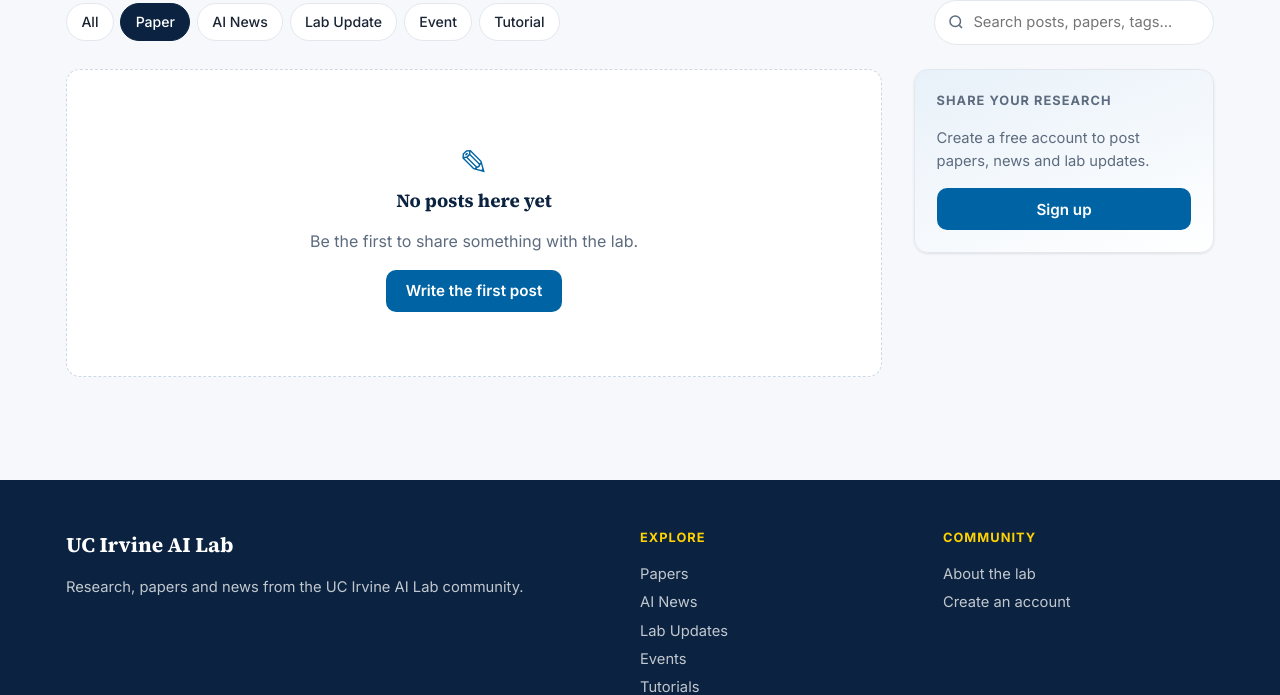
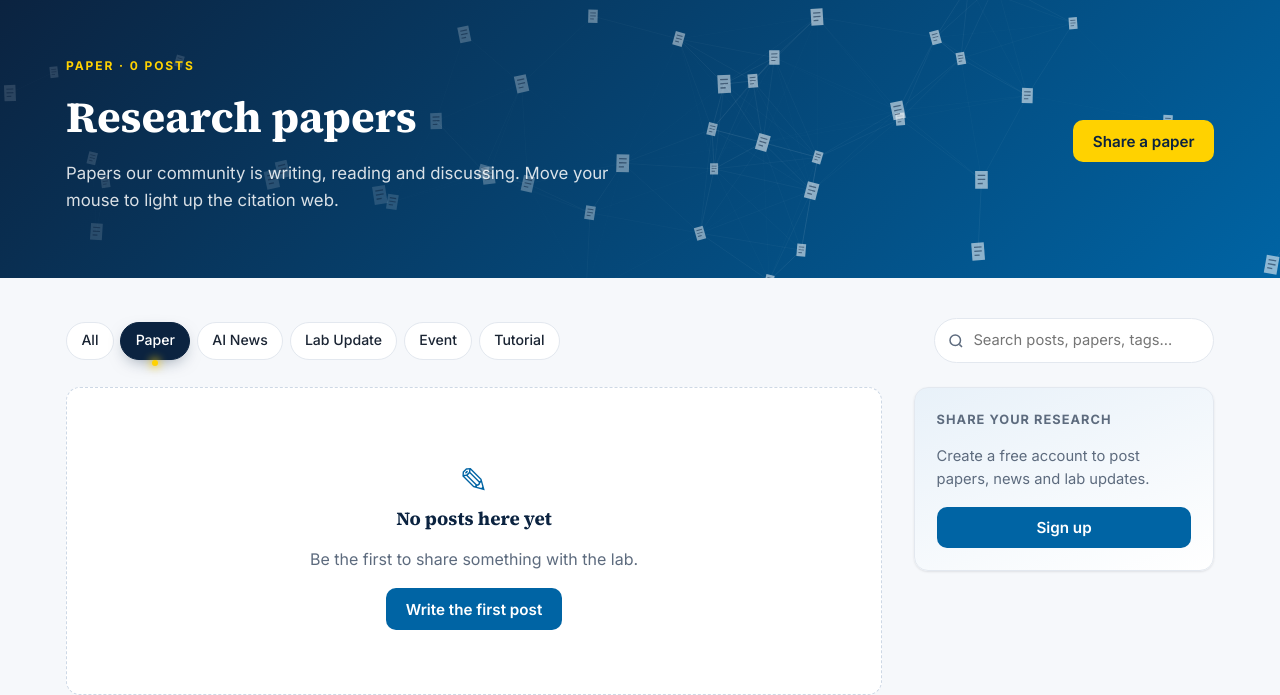
Before and after one commit to dhxuvsharma/uciaiblog, a Flask app: page /?c=paper in a window 1280 px wide. Shown: the part 69-764 px from the top of the page. Run offline with Flask 3, Linux system fonts and the light colour scheme; data that the repository does not hold is empty; some libraries are stand-ins or nearby versions.

Commit message:
Add an animated, mouse-reactive banner for each category page
Papers: citation web of drifting documents. AI News: broadcast ripples.
Lab Updates: constellation that reaches to the cursor. Events: orbits.
Tutorials: particles doing gradient descent to a minimum that follows
the cursor. Category chips get a soft glow and a gold indicator.

Co-Authored-By: Claude Opus 5.5 <noreply@anthropic.com>
Claude-Session: https://claude.ai/code/session_01WJmBrwu5vMAHMcHdPJCrEz

```diff
--- a/static/app.js
+++ b/static/app.js
@@ -224,3 +224,177 @@
   build();
   if (!reduce) requestAnimationFrame(t => { last = t; draw(t); });
 })();
+
+// Category banners: a different gentle, mouse-reactive scene for each category.
+(function () {
+  const hero = document.getElementById('cat-hero');
+  const canvas = hero && hero.querySelector('.cat-canvas');
+  if (!canvas || !canvas.getContext) return;
+  const ctx = canvas.getContext('2d');
+  const mode = hero.dataset.mode;
+  const reduce = matchMedia('(prefers-reduced-motion: reduce)').matches;
+  const GOLD = '255,210,0', WHITE = '255,255,255';
+  let W = 0, H = 0, mouse = null, sm = null, last = 0, visible = true, S = {};
+  const rnd = (a, b) => a + Math.random() * (b - a);
+  const near = (x, y, R) => sm ? Math.max(0, 1 - Math.hypot(x - sm.x, y - sm.y) / R) : 0;
+  const glowDot = (x, y, r, color, a) => {
+    const g = ctx.createRadialGradient(x, y, 0, x, y, r);
+    g.addColorStop(0, `rgba(${color},${a})`); g.addColorStop(1, `rgba(${color},0)`);
+    ctx.fillStyle = g; ctx.beginPath(); ctx.arc(x, y, r, 0, 6.29); ctx.fill();
+  };
+  const leftFade = x => Math.min(1, Math.max(0.25, (x / W - 0.2) / 0.4)); // keep text side calm
+
+  const scenes = {
+    // Papers: drifting "documents" linked into a citation web
+    paper: {
+      init() {
+        const n = Math.round(Math.min(46, W / 28));
+        S.docs = Array.from({ length: n }, () => ({ x: rnd(0, W), y: rnd(0, H), vx: rnd(-.12, .12), vy: rnd(-.08, .08), s: rnd(.8, 1.3), rot: rnd(-.3, .3), g: 0 }));
+      },
+      draw(dt) {
+        const D = S.docs, link = Math.min(170, W / 6);
+        D.forEach(d => { d.x += d.vx * dt * 60; d.y += d.vy * dt * 60;
+          if (d.x < -20) d.x = W + 20; if (d.x > W + 20) d.x = -20; if (d.y < -20) d.y = H + 20; if (d.y > H + 20) d.y = -20;
+          d.g += (near(d.x, d.y, 200) - d.g) * .1; });
+        for (let i = 0; i < D.length; i++) for (let j = i + 1; j < D.length; j++) {
+          const a = D[i], b = D[j], dist = Math.hypot(a.x - b.x, a.y - b.y);
+          if (dist > link) continue;
+          const g = Math.max(a.g, b.g), f = (1 - dist / link) * leftFade((a.x + b.x) / 2);
+          ctx.strokeStyle = g > .1 ? `rgba(${GOLD},${f * (.15 + g * .7)})` : `rgba(${WHITE},${f * .16})`;
+          ctx.lineWidth = .6 + g * 1.2; ctx.beginPath(); ctx.moveTo(a.x, a.y); ctx.lineTo(b.x, b.y); ctx.stroke();
+        }
+        D.forEach(d => {
+          const f = leftFade(d.x);
+          if (d.g > .05) glowDot(d.x, d.y, 26 * d.s, GOLD, .35 * d.g);
+          ctx.save(); ctx.translate(d.x, d.y); ctx.rotate(d.rot); ctx.scale(d.s, d.s);
+          ctx.fillStyle = d.g > .1 ? `rgba(${GOLD},${.6 + d.g * .4})` : `rgba(${WHITE},${.55 * f})`;
+          ctx.fillRect(-5, -7, 10, 14);
+          ctx.fillStyle = 'rgba(11,35,64,.55)'; for (let k = 0; k < 3; k++) ctx.fillRect(-3, -4 + k * 3.2, 6 - (k === 2 ? 2 : 0), 1);
+          ctx.restore();
+        });
+      }
+    },
+    // AI News: broadcast ripples; waves rise toward the cursor
+    news: {
+      init() { S.rings = []; S.t = 0; S.src = [{ x: W * .68, y: H * .55 }, { x: W * .95, y: H * .15 }]; },
+      draw(dt, time) {
+        S.t += dt;
+        if (S.t > .9) { S.t = 0; S.src.forEach(s => S.rings.push({ x: s.x, y: s.y, r: 4 })); }
+        if (sm && Math.random() < dt * 2) S.rings.push({ x: sm.x, y: sm.y, r: 2, gold: true });
+        S.rings = S.rings.filter(r => (r.r += dt * 55) < Math.max(W, H) * .6);
+        S.rings.forEach(r => {
+          const a = Math.max(0, 1 - r.r / (Math.max(W, H) * .6));
+          ctx.strokeStyle = `rgba(${r.gold ? GOLD : WHITE},${a * (r.gold ? .55 : .28)})`; ctx.lineWidth = r.gold ? 1.6 : 1.1;
+          ctx.beginPath(); ctx.arc(r.x, r.y, r.r, 0, 6.29); ctx.stroke();
+        });
+        // flowing data lines
+        for (let k = 0; k < 5; k++) {
+          ctx.beginPath();
+          for (let x = 0; x <= W; x += 8) {
+            const g = near(x, H * (.2 + k * .15), 220);
+            const y = H * (.2 + k * .15) + Math.sin(x / 70 + time / 900 + k) * (6 + g * 22);
+            x ? ctx.lineTo(x, y) : ctx.moveTo(x, y);
+          }
+          ctx.strokeStyle = `rgba(${WHITE},${.07 + k * .015})`; ctx.lineWidth = 1; ctx.stroke();
+        }
+        S.src.forEach(s => glowDot(s.x, s.y, 18, GOLD, .5));
+      }
+    },
+    // Lab Updates: a twinkling constellation that reaches toward the cursor
+    update: {
+      init() {
+        const n = Math.round(Math.min(110, W / 11));
+        S.stars = Array.from({ length: n }, () => ({ x: rnd(0, W), y: rnd(0, H), r: rnd(.5, 1.8), p: rnd(0, 6.28), vx: rnd(-.05, .05), vy: rnd(-.04, .04) }));
+      },
+      draw(dt, time) {
+        S.stars.forEach(s => {
+          s.x = (s.x + s.vx * dt * 60 + W) % W; s.y = (s.y + s.vy * dt * 60 + H) % H;
+          const tw = .45 + .55 * Math.sin(time / 700 + s.p), g = near(s.x, s.y, 190);
+          if (g > 0) {
+            ctx.strokeStyle = `rgba(${GOLD},${g * .55})`; ctx.lineWidth = .8;
+            ctx.beginPath(); ctx.moveTo(s.x, s.y); ctx.lineTo(sm.x, sm.y); ctx.stroke();
+          }
+          if (g > .2) glowDot(s.x, s.y, 10, GOLD, g * .6);
+          ctx.fillStyle = g > .2 ? `rgba(${GOLD},1)` : `rgba(${WHITE},${tw * .8 * leftFade(s.x)})`;
+          ctx.beginPath(); ctx.arc(s.x, s.y, s.r + g * 1.2, 0, 6.29); ctx.fill();
+        });
+        if (sm) glowDot(sm.x, sm.y, 30, GOLD, .25);
+      }
+    },
+    // Events: particles orbiting like a calendar of dates; orbits lean toward the cursor
+    event: {
+      init() {
+        S.cx = W * .68; S.cy = H * .5;
+        S.orbits = [40, 72, 104, 136, 168].map((r, i) => ({ r, tilt: .45, items: Array.from({ length: 3 + i * 2 }, (_, k) => ({ a: k / (3 + i * 2) * 6.28 + rnd(0, .4), sp: (.35 - i * .05) * (i % 2 ? -1 : 1) })) }));
+      },
+      draw(dt) {
+        const tx = sm ? S.cx + (sm.x - S.cx) * .08 : W * .68, ty = sm ? S.cy + (sm.y - S.cy) * .08 : H * .5;
+        S.cx += (tx - S.cx) * .05; S.cy += (ty - S.cy) * .05;
+        glowDot(S.cx, S.cy, 46, GOLD, .45);
+        ctx.fillStyle = `rgba(${GOLD},.95)`; ctx.beginPath(); ctx.arc(S.cx, S.cy, 6, 0, 6.29); ctx.fill();
+        S.orbits.forEach(o => {
+          ctx.strokeStyle = `rgba(${WHITE},.12)`; ctx.lineWidth = 1;
+          ctx.beginPath(); ctx.ellipse(S.cx, S.cy, o.r, o.r * o.tilt, -.25, 0, 6.29); ctx.stroke();
+          o.items.forEach(it => {
+            it.a += it.sp * dt;
+            const c = Math.cos(-.25), s = Math.sin(-.25), ex = Math.cos(it.a) * o.r, ey = Math.sin(it.a) * o.r * o.tilt;
+            const x = S.cx + ex * c - ey * s, y = S.cy + ex * s + ey * c, g = near(x, y, 120);
+            if (g > .1) glowDot(x, y, 14, GOLD, g * .7);
+            ctx.fillStyle = g > .1 ? `rgba(${GOLD},1)` : `rgba(${WHITE},${.5 + .4 * Math.sin(it.a)})`;
+            ctx.beginPath(); ctx.arc(x, y, 2.2 + g * 1.5, 0, 6.29); ctx.fill();
+          });
+        });
+      }
+    },
+    // Tutorials: a loss landscape; particles do gradient descent toward a minimum that follows the cursor
+    tutorial: {
+      init() {
+        S.min = { x: W * .68, y: H * .5 };
+        S.ps = Array.from({ length: 60 }, () => ({ x: rnd(W * .4, W), y: rnd(0, H), trail: [] }));
+      },
+      draw(dt) {
+        const target = sm || { x: W * .68, y: H * .5 };
+        S.min.x += (target.x - S.min.x) * .04; S.min.y += (target.y - S.min.y) * .04;
+        for (let k = 1; k <= 9; k++) {
+          ctx.strokeStyle = `rgba(${WHITE},${.16 - k * .013})`; ctx.lineWidth = 1;
+          ctx.beginPath(); ctx.ellipse(S.min.x, S.min.y, k * 34, k * 21, .2, 0, 6.29); ctx.stroke();
+        }
+        glowDot(S.min.x, S.min.y, 34, GOLD, .5);
+        S.ps.forEach(p => {
+          const dx = S.min.x - p.x, dy = S.min.y - p.y, d = Math.hypot(dx, dy);
+          const step = Math.min(d, (18 + d * .9) * dt);
+          p.x += dx / (d || 1) * step + Math.sin(p.y / 30) * .25; p.y += dy / (d || 1) * step * 1.4;
+          p.trail.push([p.x, p.y]); if (p.trail.length > 14) p.trail.shift();
+          if (d < 10) { p.x = rnd(0, W); p.y = Math.random() < .5 ? -10 : H + 10; p.trail = []; }
+          const g = near(p.x, p.y, 160);
+          ctx.strokeStyle = `rgba(${g > .1 ? GOLD : WHITE},${(.25 + g * .4) * leftFade(p.x)})`; ctx.lineWidth = 1;
+          ctx.beginPath(); p.trail.forEach(([x, y], i) => i ? ctx.lineTo(x, y) : ctx.moveTo(x, y)); ctx.stroke();
+          ctx.fillStyle = g > .1 ? `rgba(${GOLD},1)` : `rgba(${WHITE},${.75 * leftFade(p.x)})`;
+          ctx.beginPath(); ctx.arc(p.x, p.y, 1.8 + g, 0, 6.29); ctx.fill();
+        });
+      }
+    }
+  };
+  const scene = scenes[mode];
+  if (!scene) return;
+
+  function size() {
+    const r = hero.getBoundingClientRect(), dpr = Math.min(window.devicePixelRatio || 1, 2);
+    W = r.width; H = r.height; canvas.width = W * dpr; canvas.height = H * dpr;
+    ctx.setTransform(dpr, 0, 0, dpr, 0, 0); S = {}; scene.init();
+  }
+  function frame(time) {
+    const dt = Math.min(.05, (time - last) / 1000 || 0); last = time;
+    if (mouse) sm = sm ? { x: sm.x + (mouse.x - sm.x) * .2, y: sm.y + (mouse.y - sm.y) * .2 } : { ...mouse }; else sm = null;
+    ctx.clearRect(0, 0, W, H); scene.draw(reduce ? 0 : dt, reduce ? 0 : time);
+    if (!reduce && visible) requestAnimationFrame(frame);
+  }
+  hero.addEventListener('pointermove', e => { const r = hero.getBoundingClientRect(); mouse = { x: e.clientX - r.left, y: e.clientY - r.top }; if (reduce) frame(0); });
+  hero.addEventListener('pointerleave', () => { mouse = null; if (reduce) frame(0); });
+  if ('IntersectionObserver' in window) new IntersectionObserver(([en]) => {
+    const was = visible; visible = en.isIntersecting;
+    if (visible && !was && !reduce) requestAnimationFrame(t => { last = t; frame(t); });
+  }).observe(hero);
+  let rt; window.addEventListener('resize', () => { clearTimeout(rt); rt = setTimeout(size, 150); });
+  size(); requestAnimationFrame(t => { last = t; frame(t); });
+})();
--- a/static/style.css
+++ b/static/style.css
@@ -378,3 +378,23 @@ textarea { resize: vertical; line-height: 1.6; }
   .featured h2 { font-size: 1.45rem; }
 }
 @media (max-width: 760px) { .hero-net { opacity: .45; } }
+
+/* Category banners: one animated scene per category */
+.hero-cat { padding: 3.25rem 0 3rem; }
+.hero-cat::after { display: none; }
+.hero-cat h1 { font-size: clamp(1.9rem, 3.6vw, 2.7rem); }
+.hero-cat .lead { font-size: 1.05rem; max-width: 560px; }
+.hero-cat .hero-inner { align-items: center; }
+.hero-cat-paper    { background: linear-gradient(135deg, #0b2340 0%, #0064A4 100%); }
+.hero-cat-news     { background: linear-gradient(135deg, #0b2340 0%, #0a4f86 55%, #1b6fa8 100%); }
+.hero-cat-update   { background: radial-gradient(900px 300px at 80% 0%, rgba(255,210,0,.12), transparent 60%), linear-gradient(135deg, #071a31 0%, #0b3a66 100%); }
+.hero-cat-event    { background: linear-gradient(135deg, #0b2340 0%, #183f78 55%, #2b4f9a 100%); }
+.hero-cat-tutorial { background: linear-gradient(135deg, #0b2340 0%, #00507f 100%); }
+.cat-canvas { position: absolute; inset: 0; width: 100%; height: 100%; z-index: 0; pointer-events: none; }
+@media (max-width: 760px) { .cat-canvas { opacity: .5; } .hero-cat .hero-inner { align-items: flex-start; } }
+
+/* Gentle glow on category chips */
+.chip { position: relative; }
+.chip:hover { box-shadow: 0 0 0 3px rgba(0,100,164,.08), 0 6px 18px -8px rgba(0,100,164,.45); transform: translateY(-1px); }
+.chip.active { box-shadow: 0 6px 18px -8px rgba(11,35,64,.6); }
+.chip.active::after { content: ""; position: absolute; left: 50%; bottom: -7px; width: 6px; height: 6px; margin-left: -3px; border-radius: 50%; background: var(--gold); box-shadow: 0 0 8px 2px rgba(255,210,0,.7); }
--- a/templates/index.html
+++ b/templates/index.html
@@ -23,6 +23,26 @@
       <div><strong data-count="{{ stats.papers }}">{{ stats.papers }}</strong><span>Papers shared</span></div>
       <div><strong data-count="{{ stats.members }}">{{ stats.members }}</strong><span>Members</span></div>
     </div>
+  </div>
+</section>
+{% elif cat and not q and not tag %}
+{% set CAT_INFO = {
+  'paper': ('Research papers', 'Papers our community is writing, reading and discussing. Move your mouse to light up the citation web.', 'Share a paper'),
+  'news': ('AI News', 'Releases, results and announcements from across the field, as they ripple out.', 'Share news'),
+  'update': ('Lab Updates', 'Talks, milestones and new faces. The constellation of people that makes up the lab.', 'Post an update'),
+  'event': ('Events', 'Reading groups, seminars and workshops. Everything orbiting the lab calendar.', 'Add an event'),
+  'tutorial': ('Tutorials', 'How-tos and explainers. Hover to move the minimum and watch the particles descend.', 'Write a tutorial'),
+} %}
+{% set info = CAT_INFO[cat] %}
+<section class="hero hero-cat hero-cat-{{ cat }}" id="cat-hero" data-mode="{{ cat }}">
+  <canvas class="cat-canvas" aria-hidden="true"></canvas>
+  <div class="container hero-inner">
+    <div class="hero-copy">
+      <span class="eyebrow">{{ CATEGORIES[cat] }} &middot; {{ pagination.total }} post{{ '' if pagination.total == 1 else 's' }}</span>
+      <h1>{{ info[0] }}</h1>
+      <p class="lead">{{ info[1] }}</p>
+    </div>
+    <a class="btn btn-gold" href="{{ url_for('new_post', c=cat) }}">{{ info[2] }}</a>
   </div>
 </section>
 {% endif %}
```
